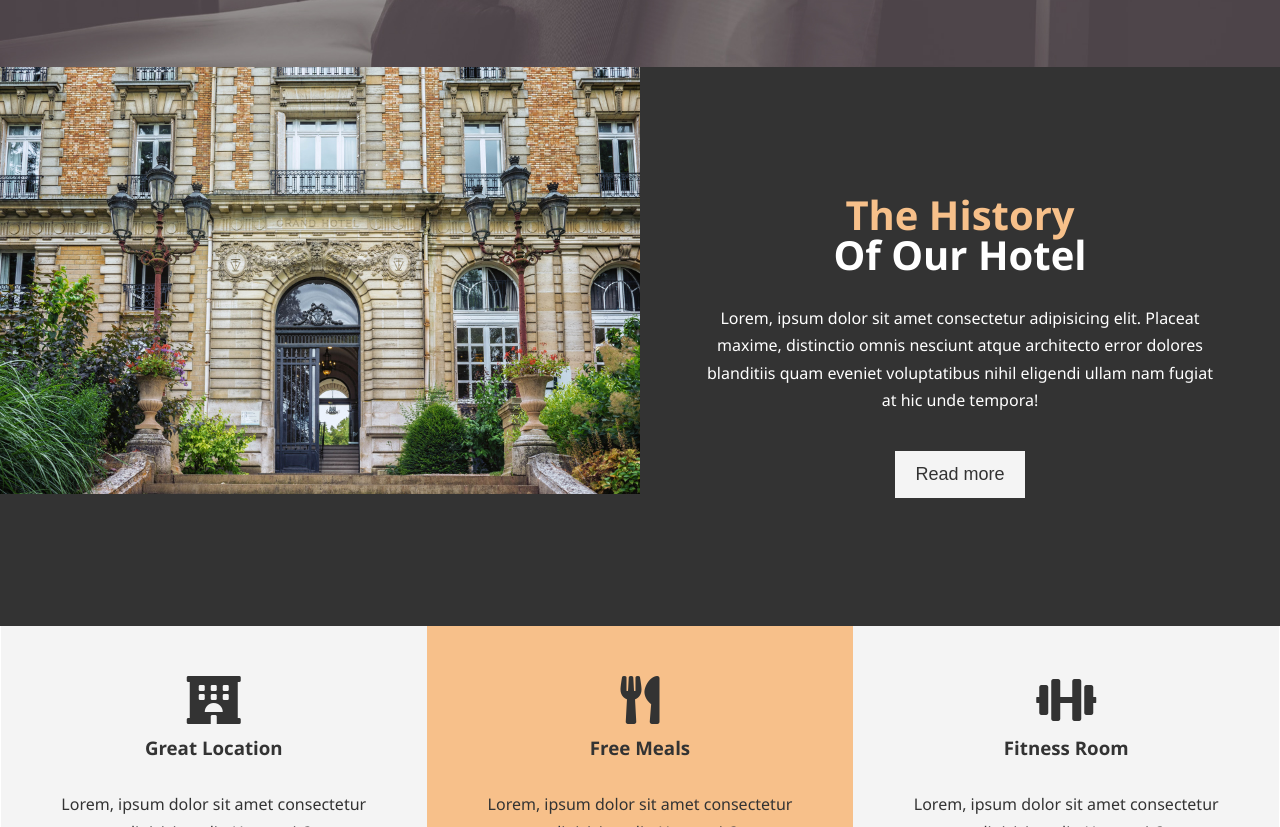
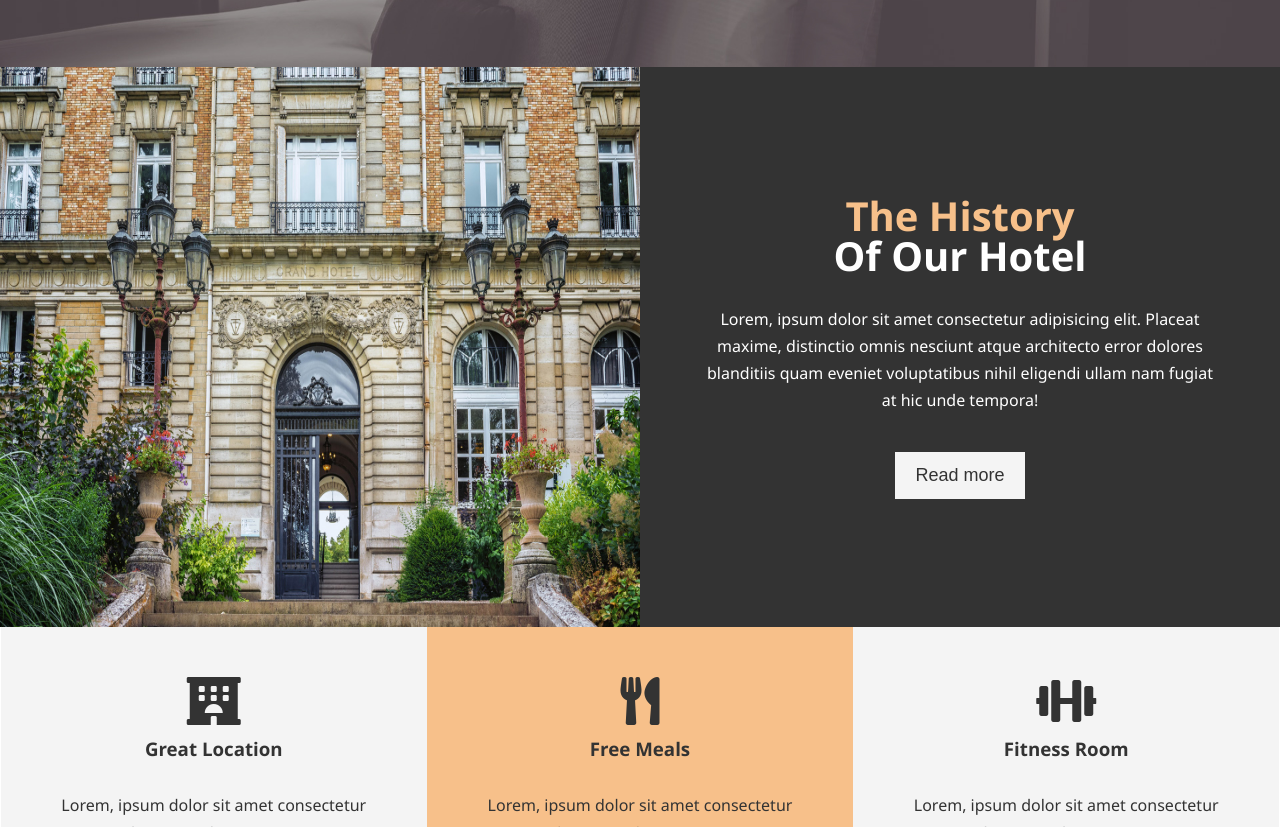
Before and after one commit to SavageJoshi/HotelBT, a plain HTML site: page index.html in a window 1280 px wide. Shown: the part 600-1427 px from the top of the page. Drawn offline with Linux system fonts and the light colour scheme.

Commit message:
Responsive Commit 2

```diff
--- a/css/responsive.css
+++ b/css/responsive.css
@@ -3,6 +3,7 @@
   #home-info {
     flex-direction: column-reverse;
     align-items: center;
+    height: auto;
   }
 
   .button {
@@ -33,7 +34,7 @@
   }
   .col {
     width: 100%;
-    height: min-content;
+    height: 100%;
   }
   .btn {
     margin: 5% auto;
--- a/css/style.css
+++ b/css/style.css
@@ -164,7 +164,11 @@ p {
 /* Home Info */
 #home-info {
   display: flex;
+  /* height: 70vh; */
   width: 100%;
+  justify-content: center;
+  align-items: center;
+  height: 70vh;
 }
 
 #home-info .info-img {
@@ -197,7 +201,7 @@ p {
 
 .col {
   width: 50%;
-  height: fit-content;
+  height: 100%;
 }
 .text-col {
   display: flex;
```
